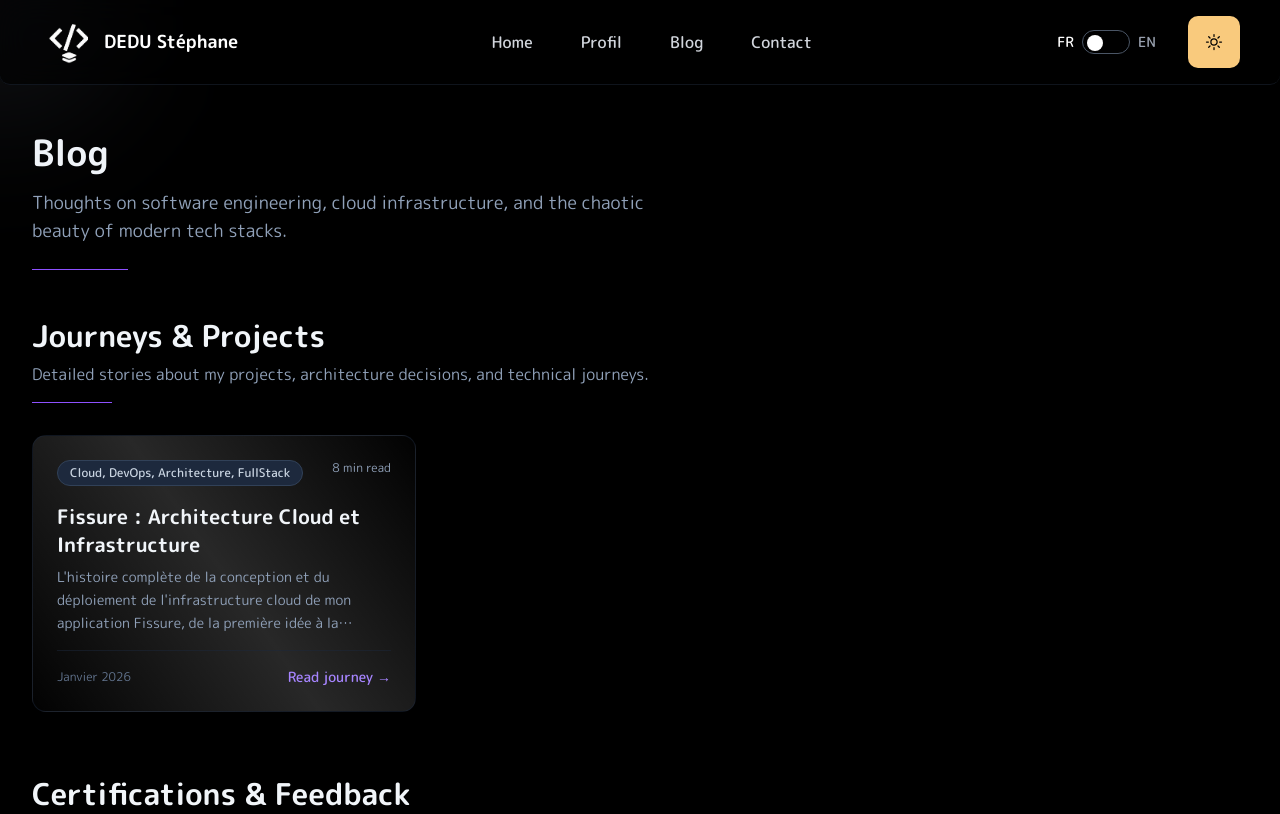
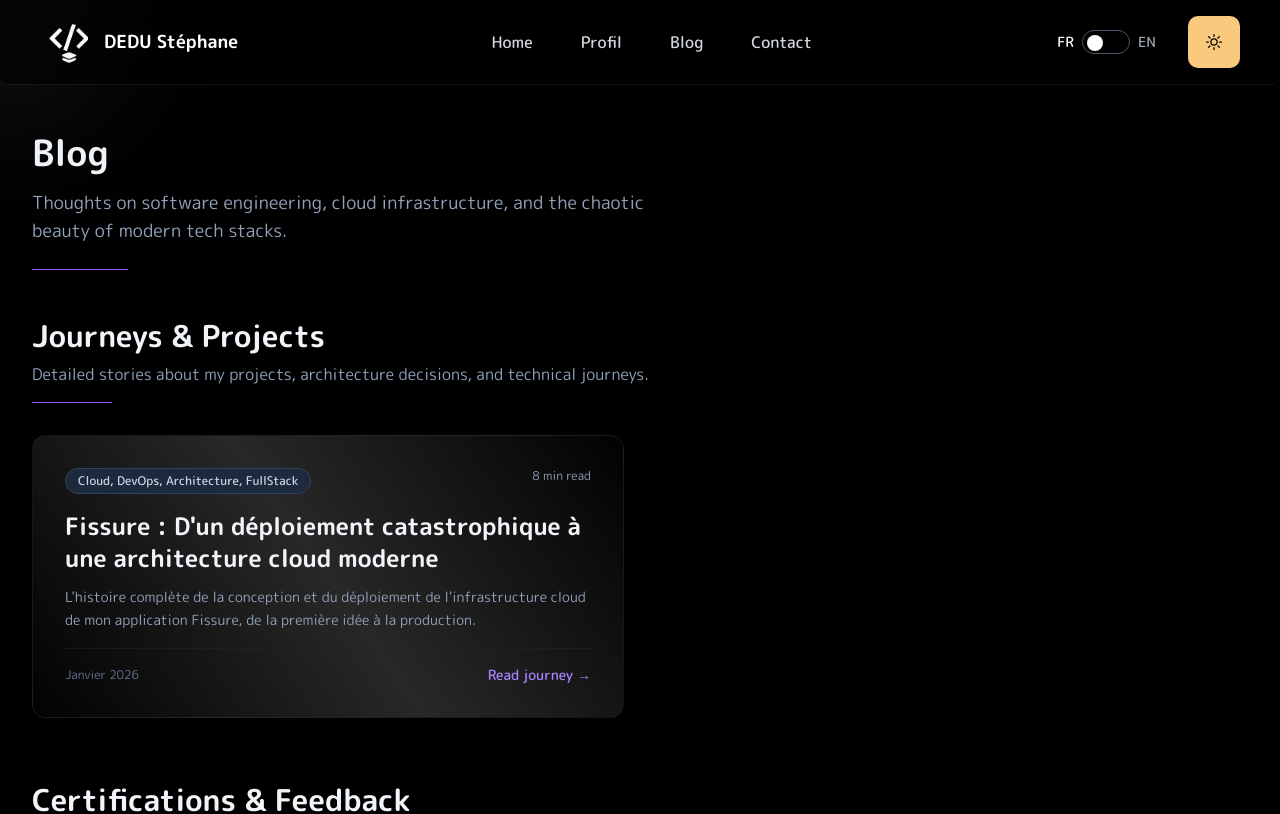
Before and after one commit to Pir4a/Portfolio-NextJS, a Next.js app: page /blog in a window 1280 px wide. Shown: the top 814 px of the page. Built offline with nearby package versions, Linux system fonts and the light colour scheme.

Commit message:
feat(blog): fissure journey blog name, ui improvements

```diff
--- a/components/organisms/JourneyCard.tsx
+++ b/components/organisms/JourneyCard.tsx
@@ -315,7 +315,7 @@ export const JourneyCard = forwardRef<JourneyCardRef, JourneyCardProps>(({
                     onMouseMove={handleMouseMove}
                     onMouseLeave={handleMouseLeave}
                     onClick={() => setIsModalOpen(true)}
-                    className="relative h-full overflow-hidden rounded-xl border p-6
+                    className="relative h-full overflow-hidden rounded-xl border p-8
         bg-white/10 dark:bg-[#0A0A0A]/20
         border-slate-200/50 dark:border-slate-800/50
         shadow-sm hover:shadow-xl dark:shadow-none
@@ -335,11 +335,11 @@ export const JourneyCard = forwardRef<JourneyCardRef, JourneyCardProps>(({
                             </span>
                         </div>
 
-                        <div className="space-y-2">
-                            <h3 className="text-xl font-bold text-slate-900 dark:text-slate-100 group-hover:text-violet-600 dark:group-hover:text-violet-400 transition-colors">
+                        <div className="space-y-3">
+                            <h3 className="text-2xl font-bold text-slate-900 dark:text-slate-100 group-hover:text-violet-600 dark:group-hover:text-violet-400 transition-colors">
                                 {title}
                             </h3>
-                            <p className="text-sm text-slate-600 dark:text-slate-400 line-clamp-3 leading-relaxed">
+                            <p className="text-sm text-slate-600 dark:text-slate-400 leading-relaxed">
                                 {excerpt}
                             </p>
                         </div>
--- a/datas/blogposts.json
+++ b/datas/blogposts.json
@@ -23,7 +23,7 @@
     "journeys": [
         {
             "id": "histoire-fissure",
-            "title": "Fissure : Architecture Cloud et Infrastructure",
+            "title": "Fissure : D'un déploiement catastrophique à une architecture cloud moderne",
             "date": "Janvier 2026",
             "category": "Cloud, DevOps, Architecture, FullStack",
             "readTime": "8 min read",
--- a/src/app/blog/page.tsx
+++ b/src/app/blog/page.tsx
@@ -75,7 +75,7 @@ export default function BlogPage() {
                             <div className="h-px w-20 bg-violet-500 mt-4" />
                         </div>
 
-                        <div className="grid grid-cols-1 md:grid-cols-2 lg:grid-cols-3 gap-8">
+                        <div className="grid grid-cols-1 md:grid-cols-2 gap-8">
                             {journeys.map((journey, index) => (
                                 <JourneyCard
                                     key={journey.id}
```
